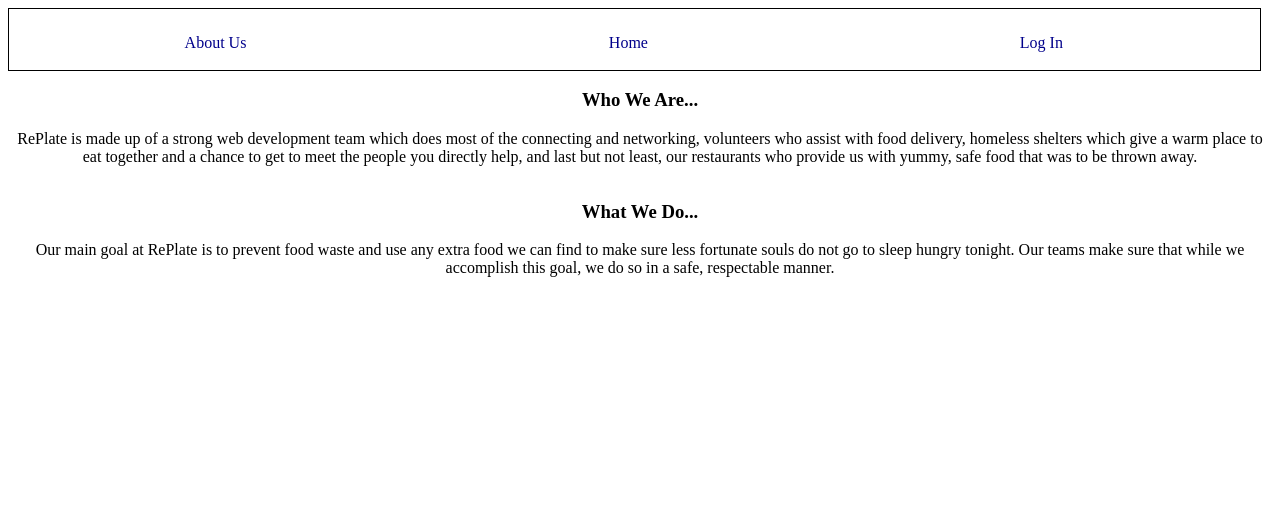
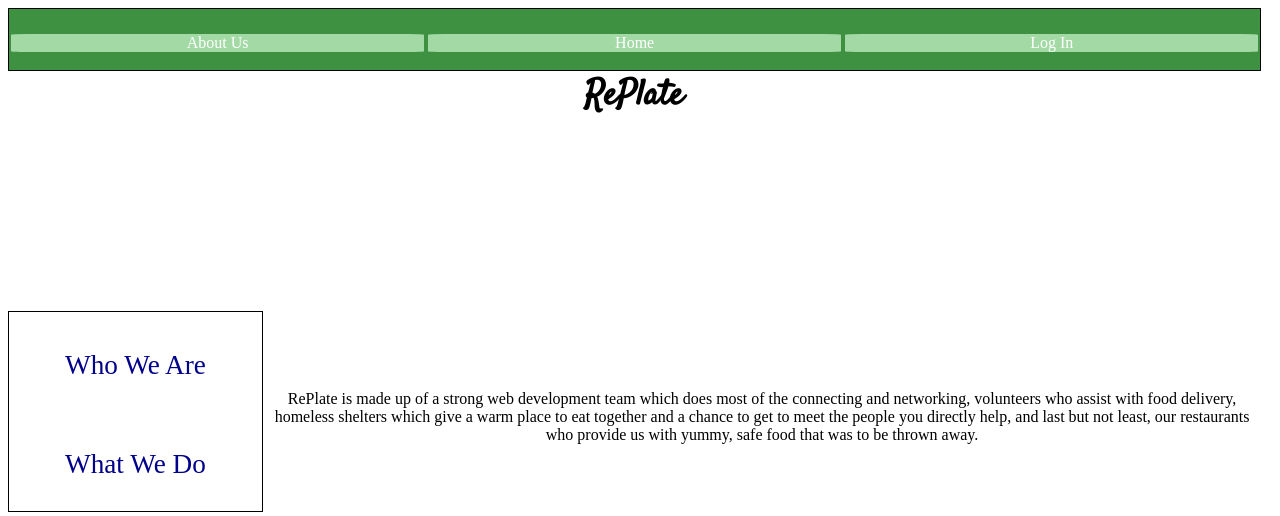
Before and after one commit to build-week-pt-replate/marketing_B, a plain HTML site: page index.html in a window 1280 px wide. Drawn offline with Linux system fonts and the light colour scheme.

Commit message:
Added color theme to nav bar. Added a font to the heading and centered/moved items around using flex-box.

```diff
--- a/index.html
+++ b/index.html
@@ -2,9 +2,11 @@
 <html>
     <head>
         <link rel="stylesheet" href="./css/index.css">
+        <link href="https://fonts.googleapis.com/css?family=Satisfy" rel="stylesheet">
     </head>
 
     <body>
+    <div class="container">
         <header>
             <nav>
                 <a href="./about.html">About Us</a>
@@ -12,21 +14,27 @@
                 <a href="">Log In</a>
             </nav>
         </header>
+        <div class="name-container">
+            <h1 class="company-name">RePlate</h1>
+        </div>
 
         <section class="home-content">
-            <div class="who-card card">
-                <h3>Who We Are...</h4>
+            <div class="links-container">
+                <div class="link" data-tab="1">Who We Are</div>
+                <div class="link" data-tab="2">What We Do</div>
+            </div>
+            <div class="cards-container">
+                <div class="card card-selected" data-tab="1">
                     <p>RePlate is made up of a strong web development team which does most of the connecting and networking,
                         volunteers who assist with food delivery, homeless shelters which give a warm place to eat together
                         and a chance to get to meet the people you directly help, and last but not least, our restaurants who
-                     provide us with yummy, safe food that was to be thrown away.
-                     </p>
+                        provide us with yummy, safe food that was to be thrown away.</p>
                 </div>
-            <div class="what-card card">
-                <h3>What We Do...</h4>
+                <div class="card" data-tab="2">
                     <p>Our main goal at RePlate is to prevent food waste and use any extra food we can find to make sure
                     less fortunate souls do not go to sleep hungry tonight. Our teams make sure that while we accomplish this
-                goal, we do so in a safe, respectable manner. </p>
+                    goal, we do so in a safe, respectable manner.</p>
+                </div>
             </div>
         </section>
 
@@ -68,6 +76,6 @@
                 </div>
             </div>
         </section> -->
+    </div>
     </body>
-
 </html>
--- a/less/home.less
+++ b/less/home.less
@@ -1,8 +1,36 @@
-section.home-content {
+.home-content {
     display: flex;
     flex-flow: row wrap;
-    .card {
-        width: 100%;
+    height: 100%;
+    .links-container {
+        display: flex;
+        flex-flow: column wrap;
+        justify-content: space-evenly;
+        margin-top: 15%;
+        width: 20%;
         text-align: center;
+        border: 1px solid black;
+        .link {
+            margin-top: 15%;
+            margin-bottom: 12%;
+            font-size: 170%;
+            color: darkblue;
+
+        }
+    }
+    .cards-container {
+        display: flex;
+        flex-flow: column wrap;
+        justify-content: space-evenly;
+        margin-top: 20%;
+        width: 79%;
+        height: 99%;
+        text-align: center;
+        .card {
+            display: none;
+        }
+        .card-selected {
+            display: flex;
+        }
     }
 }
--- a/less/nav.less
+++ b/less/nav.less
@@ -1,13 +1,28 @@
 nav {
     display: flex;
     flex-flow: row wrap;
+    justify-content: space-around;
     width: 99%;
     border: 1px solid black;
+    background-color: #3f9142;
     a {
         width: 33%;
         text-align: center;
         margin: 2% 0% 1.4% 0%;
         text-decoration: none;
-        color: darkblue;
+        color: white;
+        background-color: #a3d9a5;
+        border-radius: 4%;
     }
 }
+.name-container {
+    display: flex;
+    flex-flow: row wrap;
+    justify-content: center;
+    width: 99%;
+    .company-name {
+        font-size: 220%;
+        font-family: 'Satisfy', cursive;
+        margin: 0 auto;
+    }
+}
```
Also changed, not shown: about.html (+4 -1 lines), css/index.css, img/fork.png (added). Lines whose indentation alone changed are shown as unchanged.
